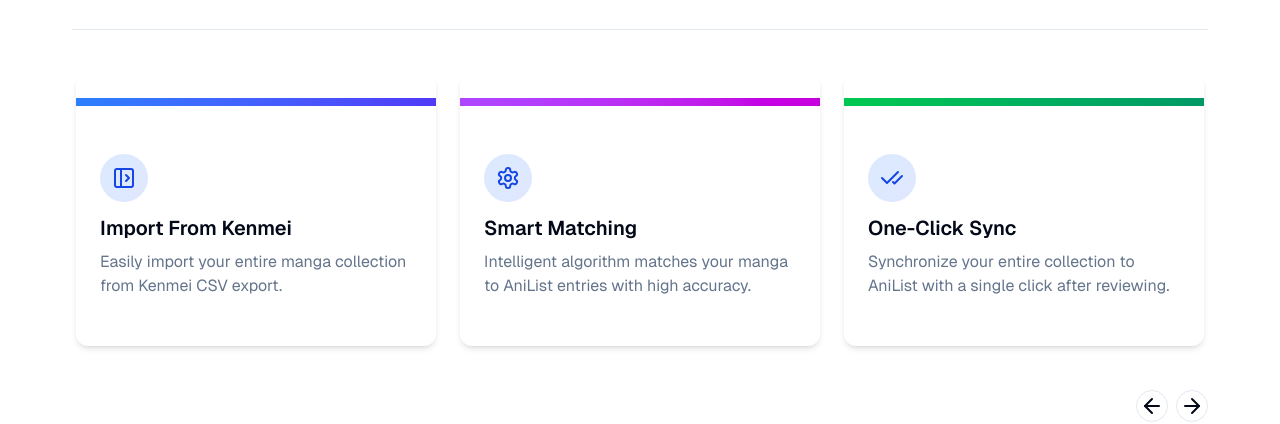
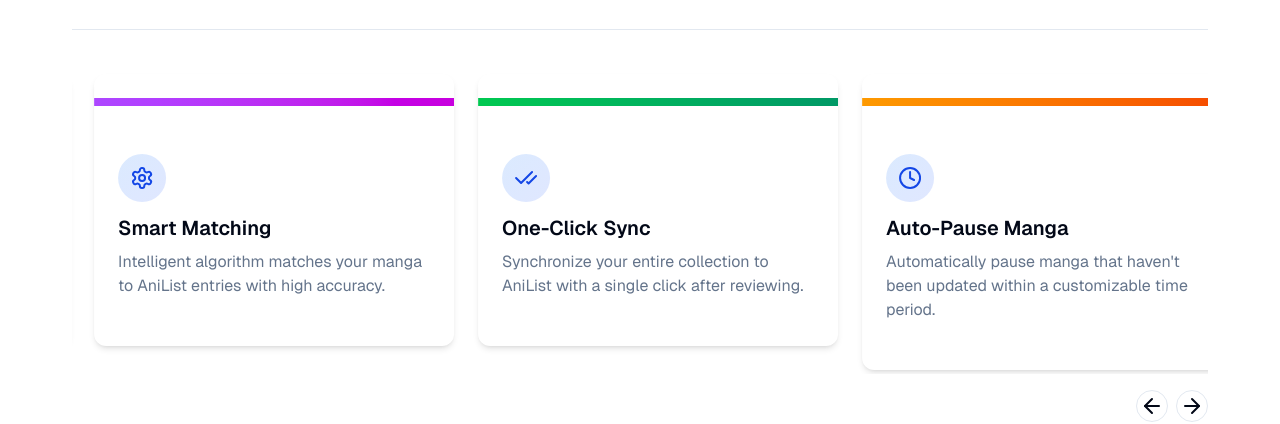
Before and after one commit to RLAlpha49/Anilist-Manga-Updater, a React (Vite) app: page / in a window 1280 px wide. Shown: the part 212-636 px from the top of the page. Built offline with nearby package versions, Linux system fonts and the light colour scheme; no server answers.

Commit message:
feat: Add embla-carousel-autoplay for enhanced carousel functionality
- Integrated the embla-carousel-autoplay package to enable autoplay features in the carousel component on the HomePage.
- Updated package.json and package-lock.json to include the new dependency.

```diff
--- a/package.json
+++ b/package.json
@@ -97,6 +97,7 @@
     "dotenv": "^16.4.7",
     "electron-squirrel-startup": "^1.0.1",
     "electron-store": "^10.0.1",
+    "embla-carousel-autoplay": "^8.6.0",
     "embla-carousel-react": "^8.6.0",
     "framer-motion": "^12.6.3",
     "lucide-react": "^0.487.0",
--- a/src/pages/HomePage.tsx
+++ b/src/pages/HomePage.tsx
@@ -41,6 +41,7 @@ import {
   CarouselPrevious,
 } from "../components/ui/carousel";
 import { getAppVersion } from "../utils/app-version";
+import Autoplay from "embla-carousel-autoplay";
 
 interface StatsState {
   total: number;
@@ -288,6 +289,13 @@ export function HomePage() {
             align: "start",
             loop: true,
           }}
+          plugins={[
+            Autoplay({
+              delay: 5000,
+              stopOnInteraction: false,
+              stopOnMouseEnter: true,
+            }),
+          ]}
           className="w-full"
         >
           <CarouselContent className="-ml-4">
```
Also changed, not shown: 1 other file (tests, documents, lock files or other folders).
